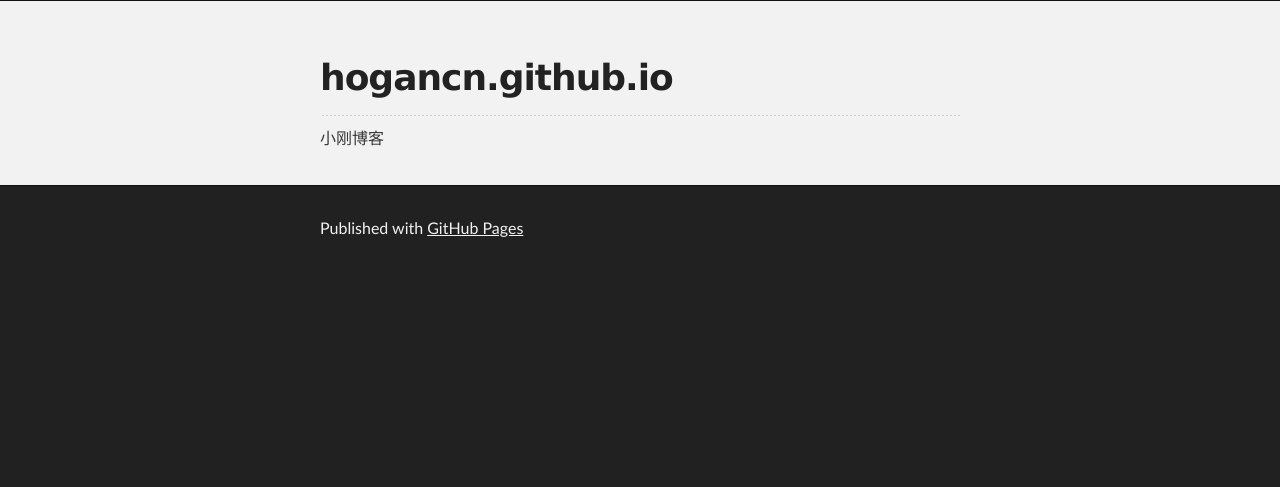
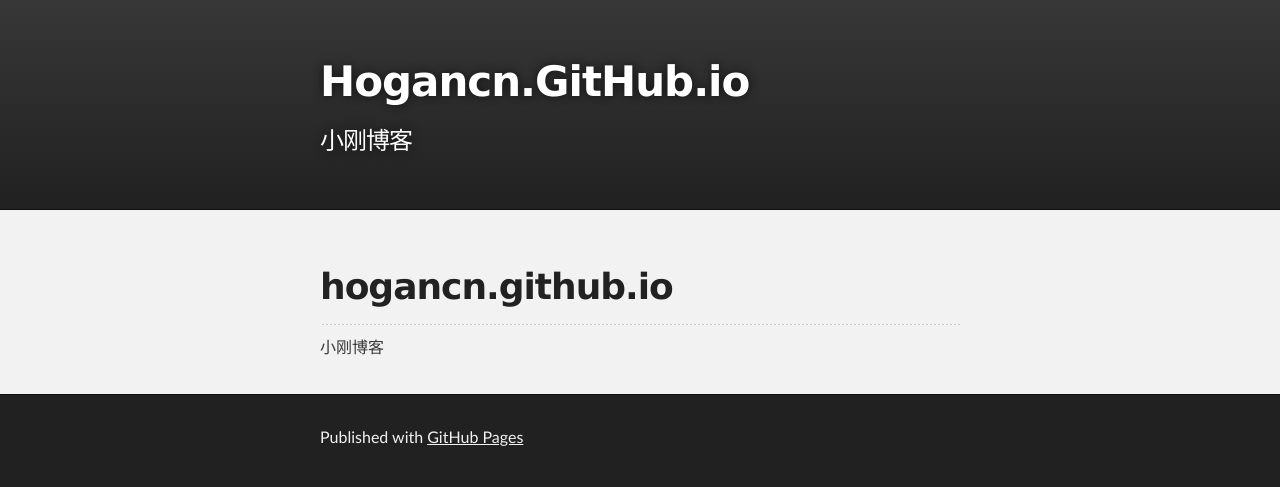
Before and after one commit to hogancn/hogancn.github.io, a plain HTML site: page index.html in a window 1280 px wide. Drawn offline with Linux system fonts and the light colour scheme.

Commit message:
Update index.html

```diff
--- a/index.html
+++ b/index.html
@@ -14,15 +14,15 @@
   <body>
 
     <!-- HEADER -->
-    <!-- <div id="header_wrap" class="outer">
+    <div id="header_wrap" class="outer">
         <header class="inner">
-          <a id="forkme_banner" href="https://github.com/hogancn">View on GitHub</a>
+          <!-- <a id="forkme_banner" href="https://github.com/hogancn">View on GitHub</a> -->
 
           <h1 id="project_title">Hogancn.GitHub.io</h1>
           <h2 id="project_tagline">小刚博客</h2>
 
         </header>
-    </div> -->
+    </div>
 
     <!-- MAIN CONTENT -->
     <div id="main_content_wrap" class="outer">
```
